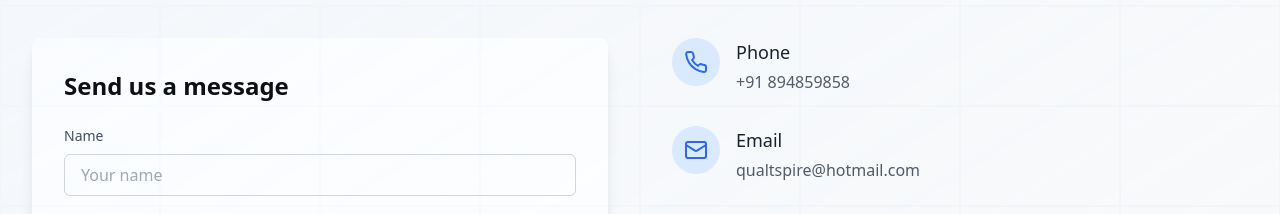
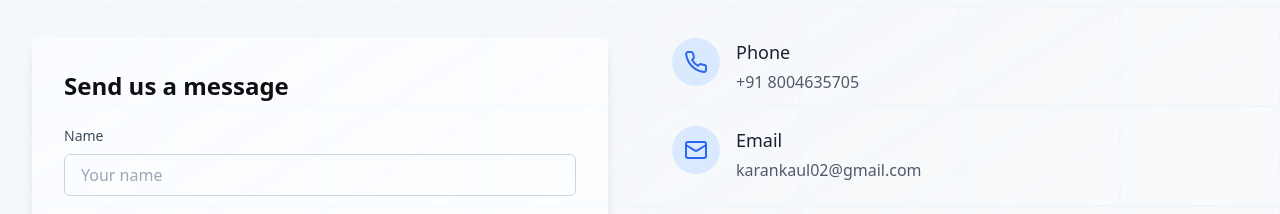
Before and after one commit to kaulkaran/tyreio, a React (Vite) app: page /contact in a window 1280 px wide. Shown: the part 294-508 px from the top of the page. Built offline with nearby package versions, Linux system fonts and the light colour scheme.

Commit message:
Update contact details in Contact.tsx

```diff
--- a/src/pages/Contact.tsx
+++ b/src/pages/Contact.tsx
@@ -8,12 +8,12 @@ const Contact = () => {
     {
       icon: <Phone className="h-6 w-6" />,
       title: 'Phone',
-      details: '+91 894859858'
+      details: '+91 8004635705'
     },
     {
       icon: <Mail className="h-6 w-6" />,
       title: 'Email',
-      details: 'qualtspire@hotmail.com'
+      details: 'karankaul02@gmail.com'
     },
     {
       icon: <MapPin className="h-6 w-6" />,
```
